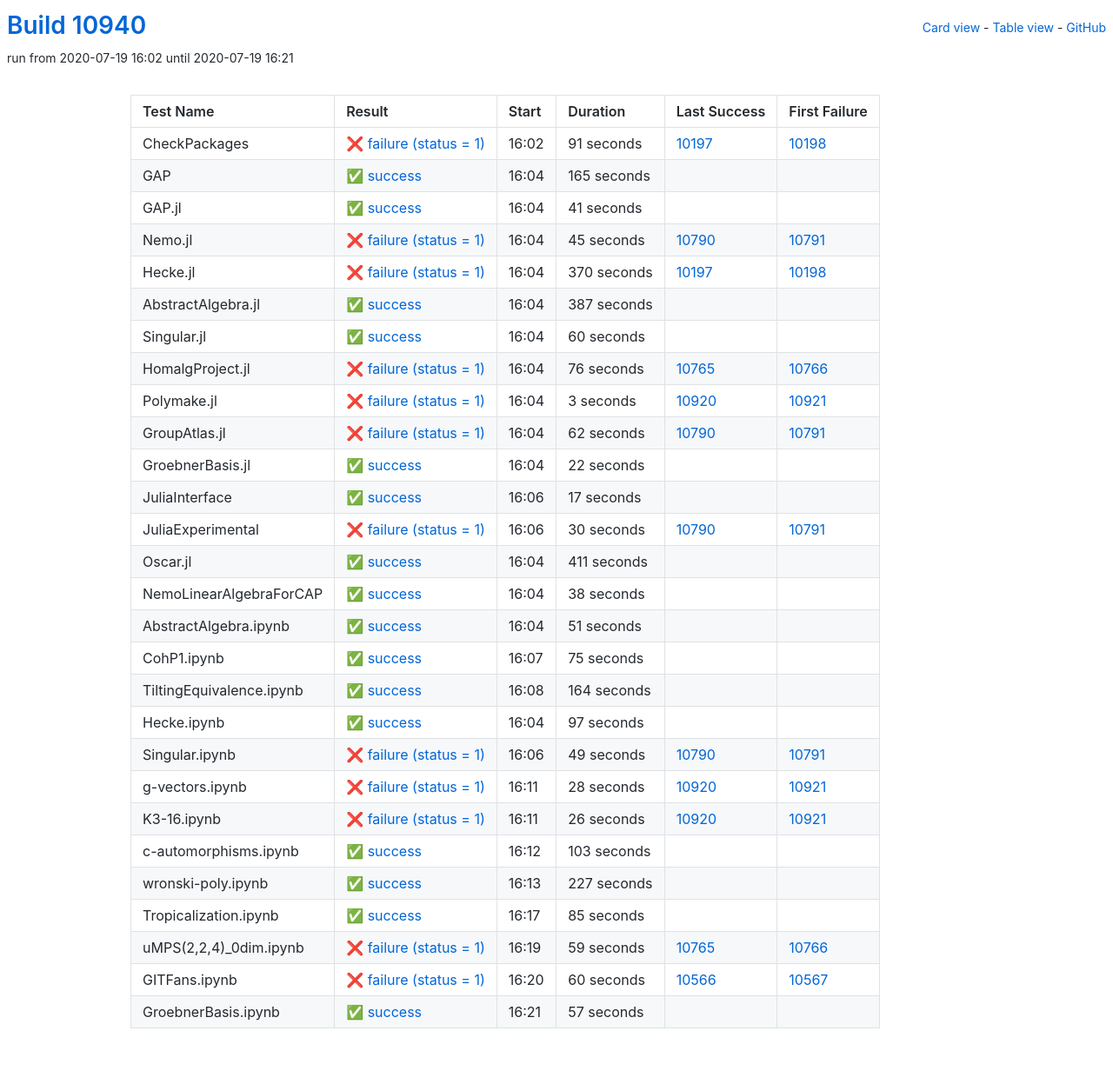
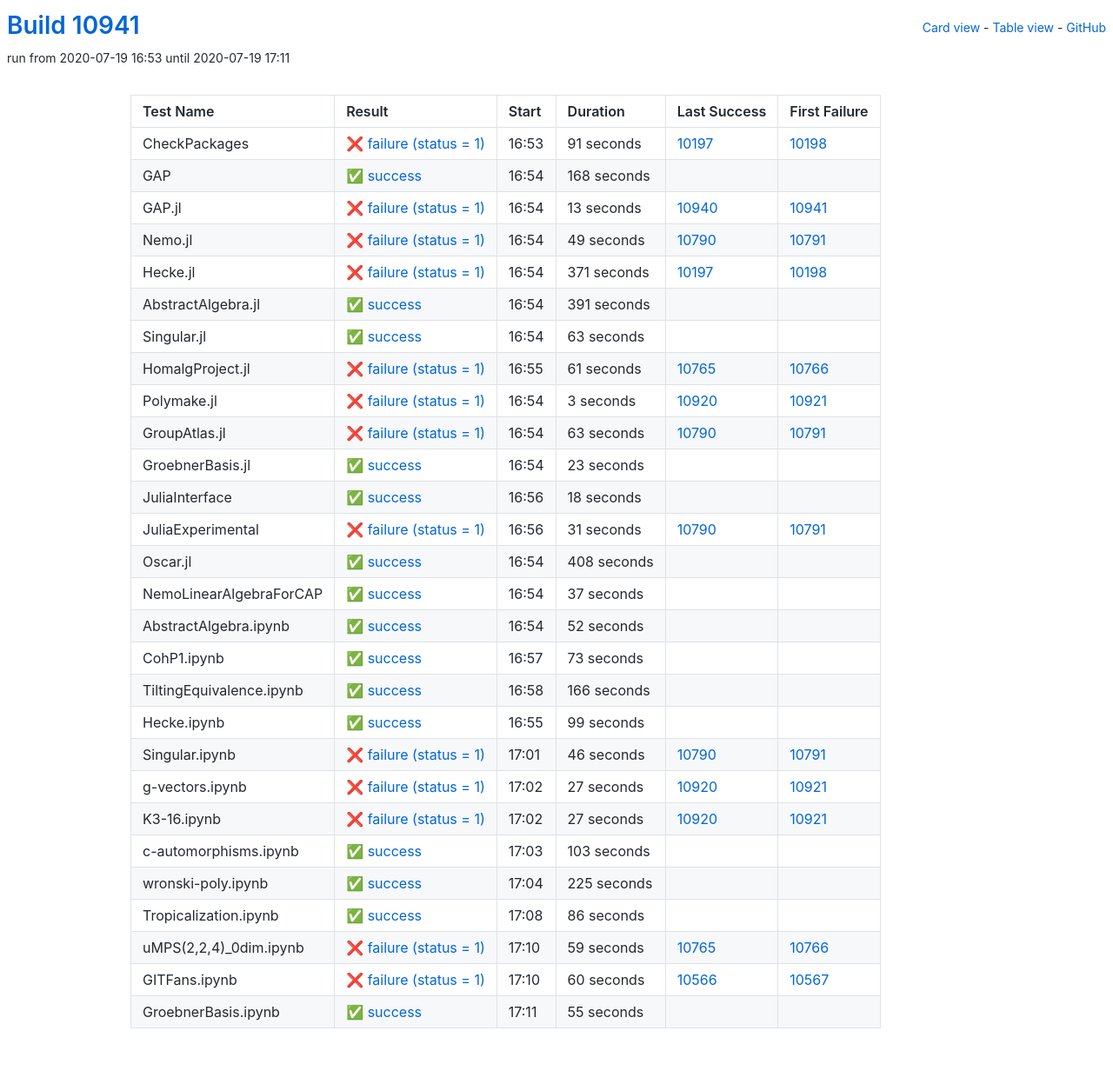
Before and after one commit to oscar-system/oscar-ci-status, a Jekyll site: the page built from table.html, in a window 1280 px wide. Shown: the whole page at 87% size. Built offline with Jekyll 4.4.1, drawn with Linux system fonts in a browser that asks for light colours.

Commit message:
Build #10941

```diff
--- a/_data/ci.yml
+++ b/_data/ci.yml
@@ -1,6 +1,6 @@
 ---
-build: 10940
-build_url: https://oscarci.mathematik.uni-kl.de/job/oscar/10940/
+build: 10941
+build_url: https://oscarci.mathematik.uni-kl.de/job/oscar/10941/
 job: oscar
 organization: oscar-system
 repo: oscar-ci-status
@@ -8,8 +8,8 @@ repourl: https://github.com/oscar-system/oscar-ci-status
 tests:
 - name: CheckPackages
   id: checkpackages
-  log: https://oscarci.mathematik.uni-kl.de/job/oscar/10940/artifact/logs/build-10940/CheckPackages.log
-  start: 2020-07-19 16:02
+  log: https://oscarci.mathematik.uni-kl.de/job/oscar/10941/artifact/logs/build-10941/CheckPackages.log
+  start: 2020-07-19 16:53
   success: false
   exitcode: 1
   status: failure
@@ -20,92 +20,92 @@ tests:
   first_failure_url: https://oscarci.mathematik.uni-kl.de/job/oscar/10198/
 - name: GAP
   id: gap
-  log: https://oscarci.mathematik.uni-kl.de/job/oscar/10940/artifact/logs/build-10940/GAP.log
-  start: 2020-07-19 16:04
+  log: https://oscarci.mathematik.uni-kl.de/job/oscar/10941/artifact/logs/build-10941/GAP.log
+  start: 2020-07-19 16:54
   success: true
   exitcode: 0
   status: success
-  duration: 165
+  duration: 168
   last_success: false
   last_success_url:
   first_failure: false
   first_failure_url:
 - name: GAP.jl
   id: gap-jl
-  log: https://oscarci.mathematik.uni-kl.de/job/oscar/10940/artifact/logs/build-10940/GAP.jl.log
-  start: 2020-07-19 16:04
-  success: true
-  exitcode: 0
-  status: success
-  duration: 41
-  last_success: false
-  last_success_url:
-  first_failure: false
-  first_failure_url:
-- name: Nemo.jl
-  id: nemo-jl
-  log: https://oscarci.mathematik.uni-kl.de/job/oscar/10940/artifact/logs/build-10940/Nemo.jl.log
-  start: 2020-07-19 16:04
+  log: https://oscarci.mathematik.uni-kl.de/job/oscar/10941/artifact/logs/build-10941/GAP.jl.log
+  start: 2020-07-19 16:54
   success: false
   exitcode: 1
   status: failure
-  duration: 45
+  duration: 13
+  last_success: 10940
+  last_success_url: https://oscarci.mathematik.uni-kl.de/job/oscar/10940/
+  first_failure: 10941
+  first_failure_url: https://oscarci.mathematik.uni-kl.de/job/oscar/10941/
+- name: Nemo.jl
+  id: nemo-jl
+  log: https://oscarci.mathematik.uni-kl.de/job/oscar/10941/artifact/logs/build-10941/Nemo.jl.log
+  start: 2020-07-19 16:54
+  success: false
+  exitcode: 1
+  status: failure
+  duration: 49
   last_success: 10790
   last_success_url: https://oscarci.mathematik.uni-kl.de/job/oscar/10790/
   first_failure: 10791
   first_failure_url: https://oscarci.mathematik.uni-kl.de/job/oscar/10791/
 - name: Hecke.jl
   id: hecke-jl
-  log: https://oscarci.mathematik.uni-kl.de/job/oscar/10940/artifact/logs/build-10940/Hecke.jl.log
-  start: 2020-07-19 16:04
+  log: https://oscarci.mathematik.uni-kl.de/job/oscar/10941/artifact/logs/build-10941/Hecke.jl.log
+  start: 2020-07-19 16:54
   success: false
   exitcode: 1
   status: failure
-  duration: 370
+  duration: 371
   last_success: 10197
   last_success_url: https://oscarci.mathematik.uni-kl.de/job/oscar/10197/
   first_failure: 10198
   first_failure_url: https://oscarci.mathematik.uni-kl.de/job/oscar/10198/
 - name: AbstractAlgebra.jl
   id: abstractalgebra-jl
-  log: https://oscarci.mathematik.uni-kl.de/job/oscar/10940/artifact/logs/build-10940/AbstractAlgebra.jl.log
-  start: 2020-07-19 16:04
+  log: https://oscarci.mathematik.uni-kl.de/job/oscar/10941/artifact/logs/build-10941/AbstractAlgebra.jl.log
+  start: 2020-07-19 16:54
   success: true
   exitcode: 0
   status: success
-  duration: 387
+  duration: 391
   last_success: false
   last_success_url:
   first_failure: false
   first_failure_url:
 - name: Singular.jl
   id: singular-jl
-  log: https://oscarci.mathematik.uni-kl.de/job/oscar/10940/artifact/logs/build-10940/Singular.jl.log
-  start: 2020-07-19 16:04
+  log: https://oscarci.mathematik.uni-kl.de/job/oscar/10941/artifact/logs/build-10941/Singular.jl.log
+  start: 2020-07-19 16:54
   success: true
   exitcode: 0
   status: success
-  duration: 60
+  duration: 63
   last_success: false
   last_success_url:
   first_failure: false
   first_failure_url:
 - name: HomalgProject.jl
   id: homalgproject-jl
-  log: https://oscarci.mathematik.uni-kl.de/job/oscar/10940/artifact/logs/build-10940/HomalgProject.jl.log
-  start: 2020-07-19 16:04
+  log: https://oscarci.mathematik.uni-kl.de/job/oscar/10941/artifact/logs/build-10941/HomalgProject.jl.log
+  start: 2020-07-19 16:55
   success: false
   exitcode: 1
   status: failure
-  duration: 76
+  duration: 61
   last_success: 10765
   last_success_url: https://oscarci.mathematik.uni-kl.de/job/oscar/10765/
   first_failure: 10766
   first_failure_url: https://oscarci.mathematik.uni-kl.de/job/oscar/10766/
 - name: Polymake.jl
   id: polymake-jl
-  log: https://oscarci.mathematik.uni-kl.de/job/oscar/10940/artifact/logs/build-10940/Polymake.jl.log
-  start: 2020-07-19 16:04
+  log: https://oscarci.mathematik.uni-kl.de/job/oscar/10941/artifact/logs/build-10941/Polymake.jl.log
+  start: 2020-07-19 16:54
   success: false
   exitcode: 1
   status: failure
@@ -116,164 +116,164 @@ tests:
   first_failure_url: https://oscarci.mathematik.uni-kl.de/job/oscar/10921/
 - name: GroupAtlas.jl
   id: groupatlas-jl
-  log: https://oscarci.mathematik.uni-kl.de/job/oscar/10940/artifact/logs/build-10940/GroupAtlas.jl.log
-  start: 2020-07-19 16:04
+  log: https://oscarci.mathematik.uni-kl.de/job/oscar/10941/artifact/logs/build-10941/GroupAtlas.jl.log
+  start: 2020-07-19 16:54
   success: false
   exitcode: 1
   status: failure
-  duration: 62
+  duration: 63
   last_success: 10790
   last_success_url: https://oscarci.mathematik.uni-kl.de/job/oscar/10790/
   first_failure: 10791
   first_failure_url: https://oscarci.mathematik.uni-kl.de/job/oscar/10791/
 - name: GroebnerBasis.jl
   id: groebnerbasis-jl
-  log: https://oscarci.mathematik.uni-kl.de/job/oscar/10940/artifact/logs/build-10940/GroebnerBasis.jl.log
-  start: 2020-07-19 16:04
+  log: https://oscarci.mathematik.uni-kl.de/job/oscar/10941/artifact/logs/build-10941/GroebnerBasis.jl.log
+  start: 2020-07-19 16:54
   success: true
   exitcode: 0
   status: success
-  duration: 22
+  duration: 23
   last_success: false
   last_success_url:
   first_failure: false
   first_failure_url:
 - name: JuliaInterface
   id: juliainterface
-  log: https://oscarci.mathematik.uni-kl.de/job/oscar/10940/artifact/logs/build-10940/JuliaInterface.log
-  start: 2020-07-19 16:06
+  log: https://oscarci.mathematik.uni-kl.de/job/oscar/10941/artifact/logs/build-10941/JuliaInterface.log
+  start: 2020-07-19 16:56
   success: true
   exitcode: 0
   status: success
-  duration: 17
+  duration: 18
   last_success: false
   last_success_url:
   first_failure: false
   first_failure_url:
 - name: JuliaExperimental
   id: juliaexperimental
-  log: https://oscarci.mathematik.uni-kl.de/job/oscar/10940/artifact/logs/build-10940/JuliaExperimental.log
-  start: 2020-07-19 16:06
+  log: https://oscarci.mathematik.uni-kl.de/job/oscar/10941/artifact/logs/build-10941/JuliaExperimental.log
+  start: 2020-07-19 16:56
   success: false
   exitcode: 1
   status: failure
-  duration: 30
+  duration: 31
   last_success: 10790
   last_success_url: https://oscarci.mathematik.uni-kl.de/job/oscar/10790/
   first_failure: 10791
   first_failure_url: https://oscarci.mathematik.uni-kl.de/job/oscar/10791/
 - name: Oscar.jl
   id: oscar-jl
-  log: https://oscarci.mathematik.uni-kl.de/job/oscar/10940/artifact/logs/build-10940/Oscar.jl.log
-  start: 2020-07-19 16:04
+  log: https://oscarci.mathematik.uni-kl.de/job/oscar/10941/artifact/logs/build-10941/Oscar.jl.log
+  start: 2020-07-19 16:54
   success: true
   exitcode: 0
   status: success
-  duration: 411
+  duration: 408
   last_success: false
   last_success_url:
   first_failure: false
   first_failure_url:
 - name: NemoLinearAlgebraForCAP
   id: nemolinearalgebraforcap
-  log: https://oscarci.mathematik.uni-kl.de/job/oscar/10940/artifact/logs/build-10940/NemoLinearAlgebraForCAP.log
-  start: 2020-07-19 16:04
+  log: https://oscarci.mathematik.uni-kl.de/job/oscar/10941/artifact/logs/build-10941/NemoLinearAlgebraForCAP.log
+  start: 2020-07-19 16:54
   success: true
   exitcode: 0
   status: success
-  duration: 38
+  duration: 37
   last_success: false
   last_success_url:
   first_failure: false
   first_failure_url:
 - name: AbstractAlgebra.ipynb
   id: abstractalgebra-ipynb
-  log: https://oscarci.mathematik.uni-kl.de/job/oscar/10940/artifact/logs/build-10940/AbstractAlgebra.ipynb.log
-  start: 2020-07-19 16:04
+  log: https://oscarci.mathematik.uni-kl.de/job/oscar/10941/artifact/logs/build-10941/AbstractAlgebra.ipynb.log
+  start: 2020-07-19 16:54
   success: true
   exitcode: 0
   status: success
-  duration: 51
+  duration: 52
   last_success: false
   last_success_url:
   first_failure: false
   first_failure_url:
 - name: CohP1.ipynb
   id: cohp1-ipynb
-  log: https://oscarci.mathematik.uni-kl.de/job/oscar/10940/artifact/logs/build-10940/CohP1.ipynb.log
-  start: 2020-07-19 16:07
+  log: https://oscarci.mathematik.uni-kl.de/job/oscar/10941/artifact/logs/build-10941/CohP1.ipynb.log
+  start: 2020-07-19 16:57
   success: true
   exitcode: 0
   status: success
-  duration: 75
+  duration: 73
   last_success: false
   last_success_url:
   first_failure: false
   first_failure_url:
 - name: TiltingEquivalence.ipynb
   id: tiltingequivalence-ipynb
-  log: https://oscarci.mathematik.uni-kl.de/job/oscar/10940/artifact/logs/build-10940/TiltingEquivalence.ipynb.log
-  start: 2020-07-19 16:08
+  log: https://oscarci.mathematik.uni-kl.de/job/oscar/10941/artifact/logs/build-10941/TiltingEquivalence.ipynb.log
+  start: 2020-07-19 16:58
   success: true
   exitcode: 0
   status: success
-  duration: 164
+  duration: 166
   last_success: false
   last_success_url:
   first_failure: false
   first_failure_url:
 - name: Hecke.ipynb
   id: hecke-ipynb
-  log: https://oscarci.mathematik.uni-kl.de/job/oscar/10940/artifact/logs/build-10940/Hecke.ipynb.log
-  start: 2020-07-19 16:04
+  log: https://oscarci.mathematik.uni-kl.de/job/oscar/10941/artifact/logs/build-10941/Hecke.ipynb.log
+  start: 2020-07-19 16:55
   success: true
   exitcode: 0
   status: success
-  duration: 97
+  duration: 99
   last_success: false
   last_success_url:
   first_failure: false
   first_failure_url:
 - name: Singular.ipynb
   id: singular-ipynb
-  log: https://oscarci.mathematik.uni-kl.de/job/oscar/10940/artifact/logs/build-10940/Singular.ipynb.log
-  start: 2020-07-19 16:06
+  log: https://oscarci.mathematik.uni-kl.de/job/oscar/10941/artifact/logs/build-10941/Singular.ipynb.log
+  start: 2020-07-19 17:01
   success: false
   exitcode: 1
   status: failure
-  duration: 49
+  duration: 46
   last_success: 10790
   last_success_url: https://oscarci.mathematik.uni-kl.de/job/oscar/10790/
   first_failure: 10791
   first_failure_url: https://oscarci.mathematik.uni-kl.de/job/oscar/10791/
 - name: g-vectors.ipynb
   id: g-vectors-ipynb
-  log: https://oscarci.mathematik.uni-kl.de/job/oscar/10940/artifact/logs/build-10940/g-vectors.ipynb.log
-  start: 2020-07-19 16:11
+  log: https://oscarci.mathematik.uni-kl.de/job/oscar/10941/artifact/logs/build-10941/g-vectors.ipynb.log
+  start: 2020-07-19 17:02
   success: false
   exitcode: 1
   status: failure
-  duration: 28
+  duration: 27
   last_success: 10920
   last_success_url: https://oscarci.mathematik.uni-kl.de/job/oscar/10920/
   first_failure: 10921
   first_failure_url: https://oscarci.mathematik.uni-kl.de/job/oscar/10921/
 - name: K3-16.ipynb
   id: k3-16-ipynb
-  log: https://oscarci.mathematik.uni-kl.de/job/oscar/10940/artifact/logs/build-10940/K3-16.ipynb.log
-  start: 2020-07-19 16:11
+  log: https://oscarci.mathematik.uni-kl.de/job/oscar/10941/artifact/logs/build-10941/K3-16.ipynb.log
+  start: 2020-07-19 17:02
   success: false
   exitcode: 1
   status: failure
-  duration: 26
+  duration: 27
   last_success: 10920
   last_success_url: https://oscarci.mathematik.uni-kl.de/job/oscar/10920/
   first_failure: 10921
   first_failure_url: https://oscarci.mathematik.uni-kl.de/job/oscar/10921/
 - name: c-automorphisms.ipynb
   id: c-automorphisms-ipynb
-  log: https://oscarci.mathematik.uni-kl.de/job/oscar/10940/artifact/logs/build-10940/c-automorphisms.ipynb.log
-  start: 2020-07-19 16:12
+  log: https://oscarci.mathematik.uni-kl.de/job/oscar/10941/artifact/logs/build-10941/c-automorphisms.ipynb.log
+  start: 2020-07-19 17:03
   success: true
   exitcode: 0
   status: success
@@ -284,32 +284,32 @@ tests:
   first_failure_url:
 - name: wronski-poly.ipynb
   id: wronski-poly-ipynb
-  log: https://oscarci.mathematik.uni-kl.de/job/oscar/10940/artifact/logs/build-10940/wronski-poly.ipynb.log
-  start: 2020-07-19 16:13
+  log: https://oscarci.mathematik.uni-kl.de/job/oscar/10941/artifact/logs/build-10941/wronski-poly.ipynb.log
+  start: 2020-07-19 17:04
   success: true
   exitcode: 0
   status: success
-  duration: 227
+  duration: 225
   last_success: false
   last_success_url:
   first_failure: false
   first_failure_url:
 - name: Tropicalization.ipynb
   id: tropicalization-ipynb
-  log: https://oscarci.mathematik.uni-kl.de/job/oscar/10940/artifact/logs/build-10940/Tropicalization.ipynb.log
-  start: 2020-07-19 16:17
+  log: https://oscarci.mathematik.uni-kl.de/job/oscar/10941/artifact/logs/build-10941/Tropicalization.ipynb.log
+  start: 2020-07-19 17:08
   success: true
   exitcode: 0
   status: success
-  duration: 85
+  duration: 86
   last_success: false
   last_success_url:
   first_failure: false
   first_failure_url:
 - name: uMPS(2,2,4)_0dim.ipynb
   id: umps-2-2-4-0dim-ipynb
-  log: https://oscarci.mathematik.uni-kl.de/job/oscar/10940/artifact/logs/build-10940/uMPS-2-2-4-_0dim.ipynb.log
-  start: 2020-07-19 16:19
+  log: https://oscarci.mathematik.uni-kl.de/job/oscar/10941/artifact/logs/build-10941/uMPS-2-2-4-_0dim.ipynb.log
+  start: 2020-07-19 17:10
   success: false
   exitcode: 1
   status: failure
@@ -320,8 +320,8 @@ tests:
   first_failure_url: https://oscarci.mathematik.uni-kl.de/job/oscar/10766/
 - name: GITFans.ipynb
   id: gitfans-ipynb
-  log: https://oscarci.mathematik.uni-kl.de/job/oscar/10940/artifact/logs/build-10940/GITFans.ipynb.log
-  start: 2020-07-19 16:20
+  log: https://oscarci.mathematik.uni-kl.de/job/oscar/10941/artifact/logs/build-10941/GITFans.ipynb.log
+  start: 2020-07-19 17:10
   success: false
   exitcode: 1
   status: failure
@@ -332,12 +332,12 @@ tests:
   first_failure_url: https://oscarci.mathematik.uni-kl.de/job/oscar/10567/
 - name: GroebnerBasis.ipynb
   id: groebnerbasis-ipynb
-  log: https://oscarci.mathematik.uni-kl.de/job/oscar/10940/artifact/logs/build-10940/GroebnerBasis.ipynb.log
-  start: 2020-07-19 16:21
+  log: https://oscarci.mathematik.uni-kl.de/job/oscar/10941/artifact/logs/build-10941/GroebnerBasis.ipynb.log
+  start: 2020-07-19 17:11
   success: true
   exitcode: 0
   status: success
-  duration: 57
+  duration: 55
   last_success: false
   last_success_url:
   first_failure: false
```
Also changed, not shown: README.md.
